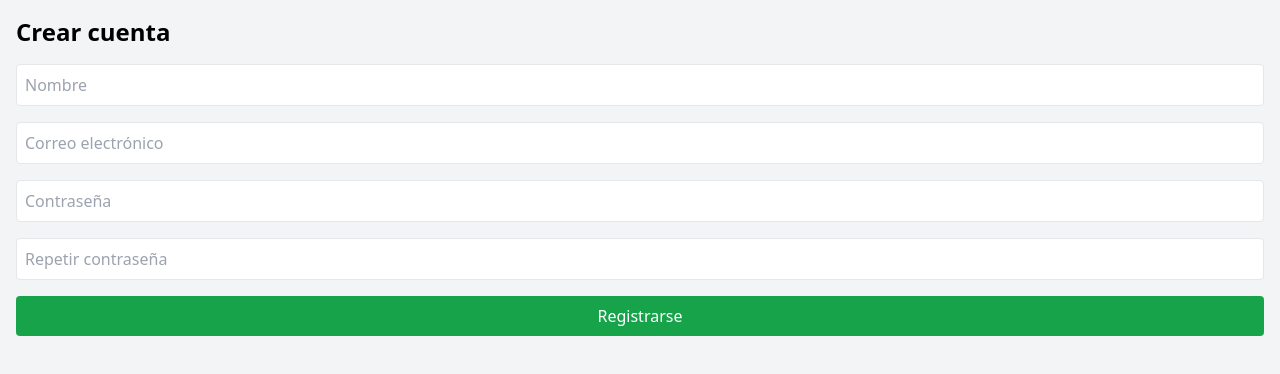
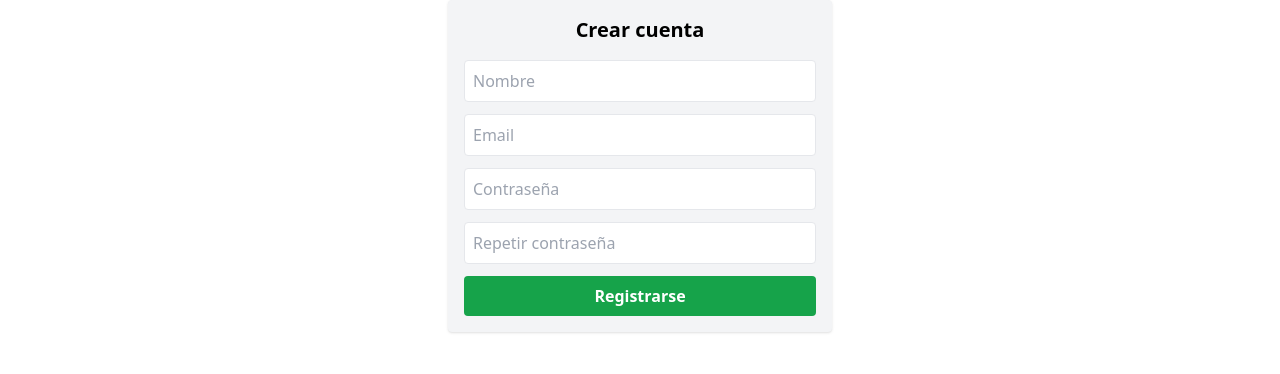
Before and after one commit to nigrillo/bookip-frontend, a React (Vite) app: page /registro in a window 1280 px wide. Shown: the top 374 px of the page. Built offline with nearby package versions, Linux system fonts and the light colour scheme; no server answers.

Commit message:
fix: redirección automática al login tras registro exitoso

```diff
--- a/src/Registro.jsx
+++ b/src/Registro.jsx
@@ -1,81 +1,111 @@
 // src/Registro.jsx
 import React, { useState } from 'react';
+import { useNavigate } from 'react-router-dom';
 import { registrarUsuario } from './services/usuarios';
 
-export default function Registro() {
-  const [nombre, setNombre] = useState('');
-  const [email, setEmail] = useState('');
-  const [password, setPassword] = useState('');
-  const [repetirPassword, setRepetirPassword] = useState('');
+function Registro() {
+  const navigate = useNavigate();
+  const [form, setForm] = useState({
+    nombre: '',
+    email: '',
+    password: '',
+    repetir: ''
+  });
+
   const [mensaje, setMensaje] = useState('');
-  const [exito, setExito] = useState(false);
+  const [error, setError] = useState(false);
+
+  const handleChange = (e) => {
+    const { name, value } = e.target;
+    setForm((prev) => ({ ...prev, [name]: value }));
+  };
 
   const handleSubmit = async (e) => {
     e.preventDefault();
-    console.log('🔁 Enviando formulario de registro...');
     setMensaje('');
+    setError(false);
 
-    if (password !== repetirPassword) {
-      return setMensaje('Las contraseñas no coinciden');
+    if (form.password !== form.repetir) {
+      setMensaje('Las contraseñas no coinciden');
+      setError(true);
+      return;
     }
 
     try {
-      await registrarUsuario({ nombre, email, password });
-      setExito(true);
+      await registrarUsuario({
+        nombre: form.nombre,
+        email: form.email,
+        password: form.password
+      });
+
       setMensaje('✅ Usuario creado. Ya podés iniciar sesión.');
+      setError(false);
+
+      // Redirigir luego de 2 segundos
+      setTimeout(() => {
+        navigate('/');
+      }, 2000);
     } catch (err) {
-      setMensaje(`❌ ${err.message}`);
+      setMensaje(err.message || 'Error al registrar usuario');
+      setError(true);
     }
   };
 
   return (
-    <div className="min-h-screen bg-gray-100 p-4 font-sans">
-      <h1 className="text-2xl font-bold mb-4">Crear cuenta</h1>
-      <form onSubmit={handleSubmit} className="space-y-4">
+    <div className="p-4 max-w-sm mx-auto bg-gray-100 rounded shadow">
+      <h2 className="text-xl font-bold mb-4 text-center">Crear cuenta</h2>
+      <form onSubmit={handleSubmit} className="space-y-3">
         <input
           type="text"
+          name="nombre"
           placeholder="Nombre"
-          value={nombre}
-          onChange={(e) => setNombre(e.target.value)}
+          value={form.nombre}
+          onChange={handleChange}
           className="w-full p-2 border rounded"
           required
         />
         <input
           type="email"
-          placeholder="Correo electrónico"
-          value={email}
-          onChange={(e) => setEmail(e.target.value)}
+          name="email"
+          placeholder="Email"
+          value={form.email}
+          onChange={handleChange}
           className="w-full p-2 border rounded"
           required
         />
         <input
           type="password"
+          name="password"
           placeholder="Contraseña"
-          value={password}
-          onChange={(e) => setPassword(e.target.value)}
+          value={form.password}
+          onChange={handleChange}
           className="w-full p-2 border rounded"
           required
         />
         <input
           type="password"
+          name="repetir"
           placeholder="Repetir contraseña"
-          value={repetirPassword}
-          onChange={(e) => setRepetirPassword(e.target.value)}
+          value={form.repetir}
+          onChange={handleChange}
           className="w-full p-2 border rounded"
           required
         />
         <button
           type="submit"
-          className="w-full bg-green-600 text-white p-2 rounded hover:bg-green-700"
+          className="w-full bg-green-600 text-white py-2 rounded font-semibold"
         >
           Registrarse
         </button>
-        {mensaje && (
-          <p className={`text-sm ${exito ? 'text-green-700' : 'text-red-700'}`}>
-            {mensaje}
-          </p>
-        )}
       </form>
+
+      {mensaje && (
+        <p className={`mt-4 text-sm text-center ${error ? 'text-red-600' : 'text-green-600'}`}>
+          {mensaje}
+        </p>
+      )}
     </div>
   );
 }
+
+export default Registro;
```
